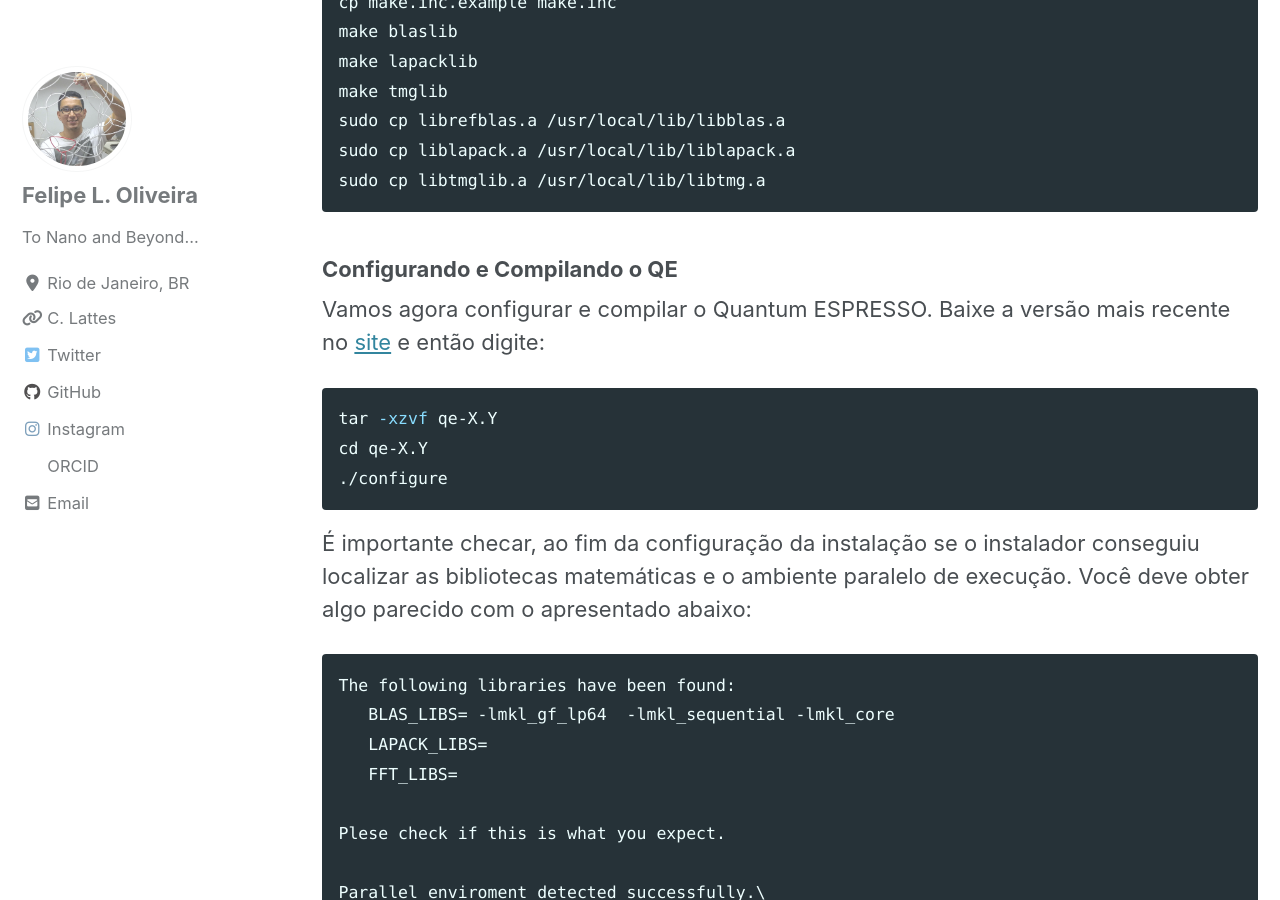
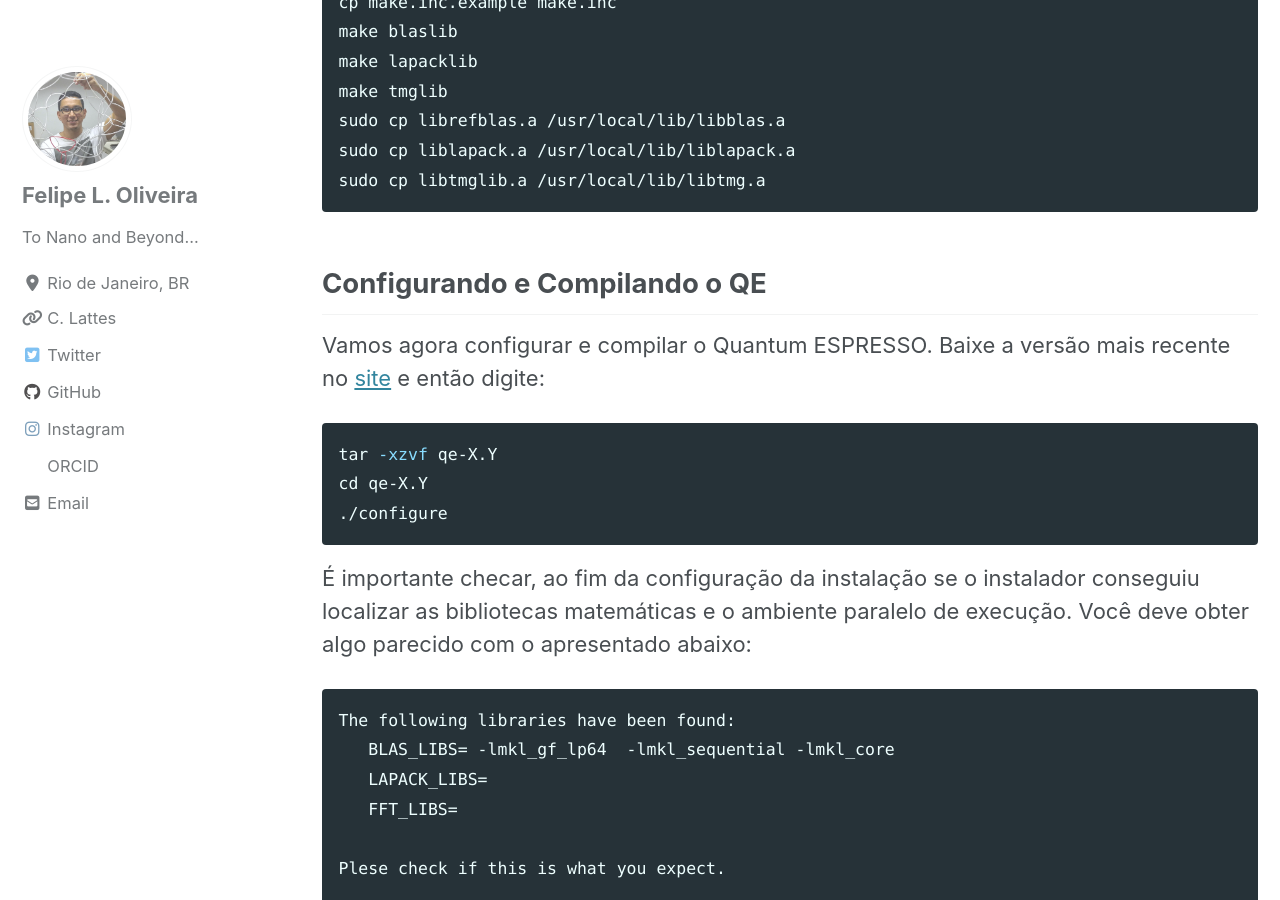
Before and after one commit to lipelopesoliveira/lipelopesoliveira.github.io, a Jekyll site: the page built from _posts/tutoriais_qe/2019-08-30-cap1-1.md, in a window 1280 px wide and 900 px high, scrolled down 3365 px. Built offline with Jekyll 4.4.1, drawn with Linux system fonts in a browser that asks for light colours; cached includes are drawn as plain includes; nearby versions of some CDN libraries.

Commit message:
Update 2019-08-30-cap1-1.md

````diff
--- a/_posts/tutoriais_qe/2019-08-30-cap1-1.md
+++ b/_posts/tutoriais_qe/2019-08-30-cap1-1.md
@@ -106,7 +106,7 @@ sudo cp liblapack.a /usr/local/lib/liblapack.a
 sudo cp libtmglib.a /usr/local/lib/libtmg.a
 ```
 
-### Configurando e Compilando o QE
+## Configurando e Compilando o QE
 
 Vamos agora configurar e compilar o Quantum ESPRESSO. Baixe a versão mais recente no [site](http://www.quantum-espresso.org/) e então digite:
 
````
